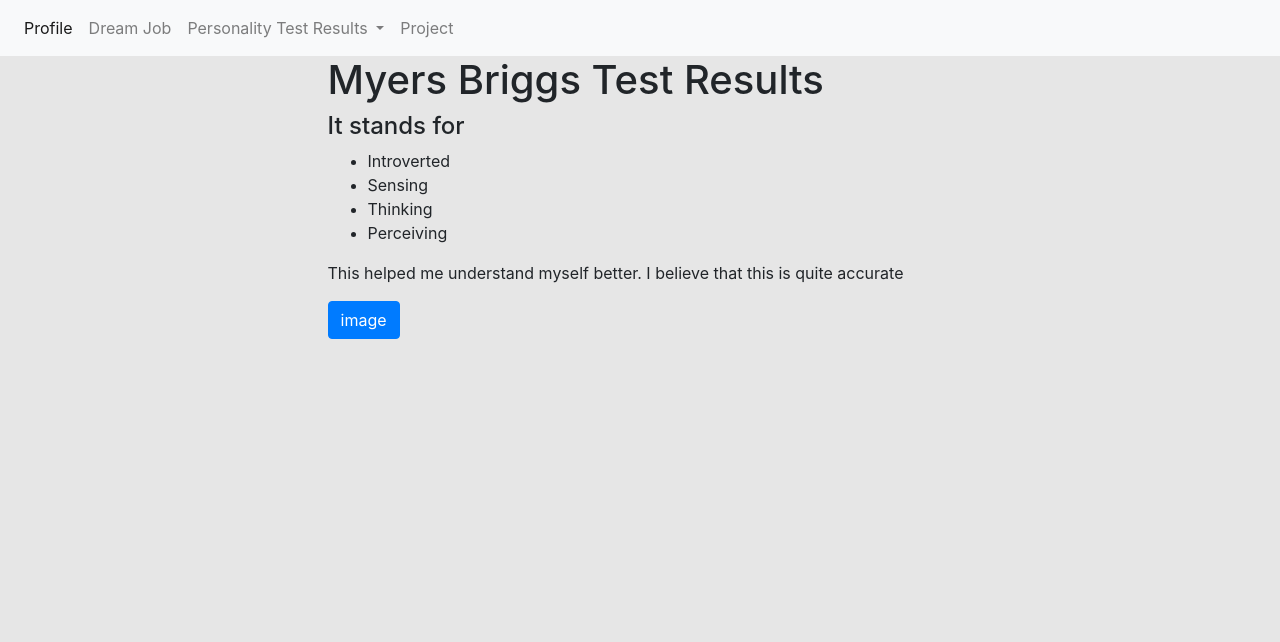
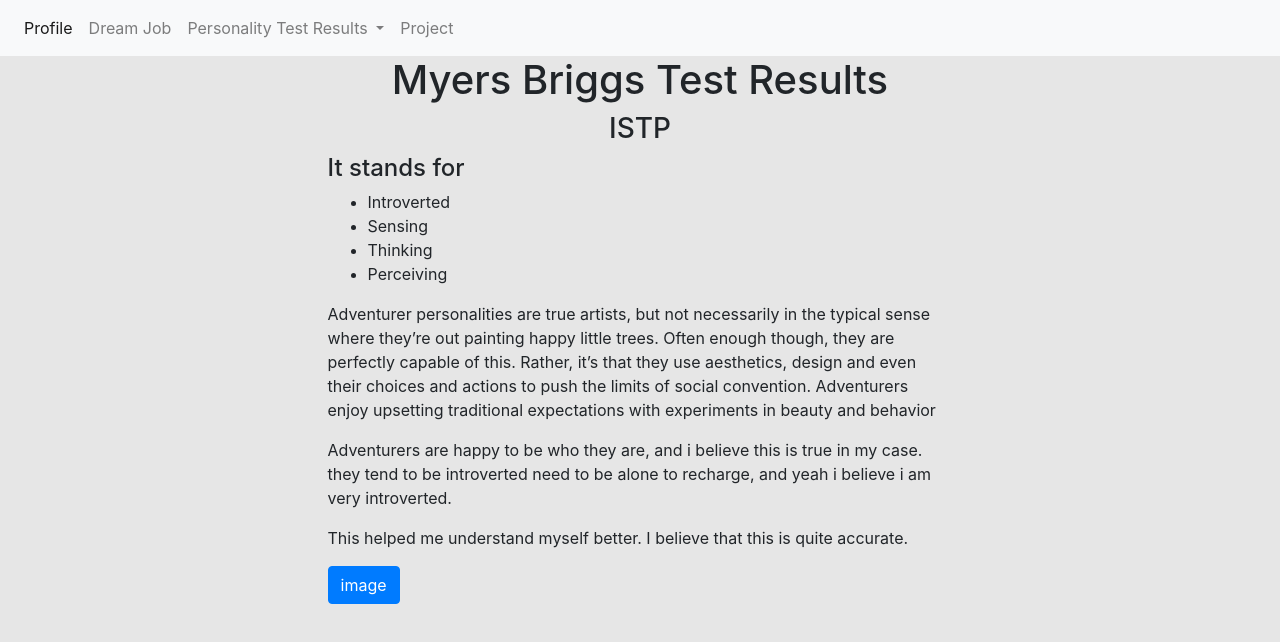
Before and after one commit to elijahslaven/elijahslaven.github.io, a plain HTML site: page myers-briggstest.html in a window 1280 px wide. Drawn offline with nearby package versions, Linux system fonts and the light colour scheme.

Commit message:
added more text to myers briggs test

```diff
--- a/myers-briggstest.html
+++ b/myers-briggstest.html
@@ -55,10 +55,10 @@
     </nav>
     <div class="row justify-content-center">
         <div class="col-6">
-            <h1>Myers Briggs Test Results</h1>
+            <h1 class="text-center">Myers Briggs Test Results</h1>
 
 
-
+            <h3 class="text-center">ISTP</h3>
             <h4>It stands for</h4>
 
             <ul>
@@ -68,9 +68,9 @@
                 <li>Perceiving</li>
             </ul>
 
-            <p>
-                This helped me understand myself better. I believe that this is quite accurate
-            </p>
+            <p>Adventurer personalities are true artists, but not necessarily in the typical sense where they’re out painting happy little trees. Often enough though, they are perfectly capable of this. Rather, it’s that they use aesthetics, design and even their choices and actions to push the limits of social convention. Adventurers enjoy upsetting traditional expectations with experiments in beauty and behavior</p>
+            <p>Adventurers are happy to be who they are, and i believe this is true in my case. they tend to be introverted need to be alone to recharge, and yeah i believe i am very introverted.</p>
+            <p>This helped me understand myself better. I believe that this is quite accurate.</p>
             <button class="btn btn-primary" type="button" data-toggle="collapse" data-target="#collapseExample" aria-expanded="false"
                 aria-controls="collapseExample">image </button>
             <div class="collapse" id="collapseExample">
```
